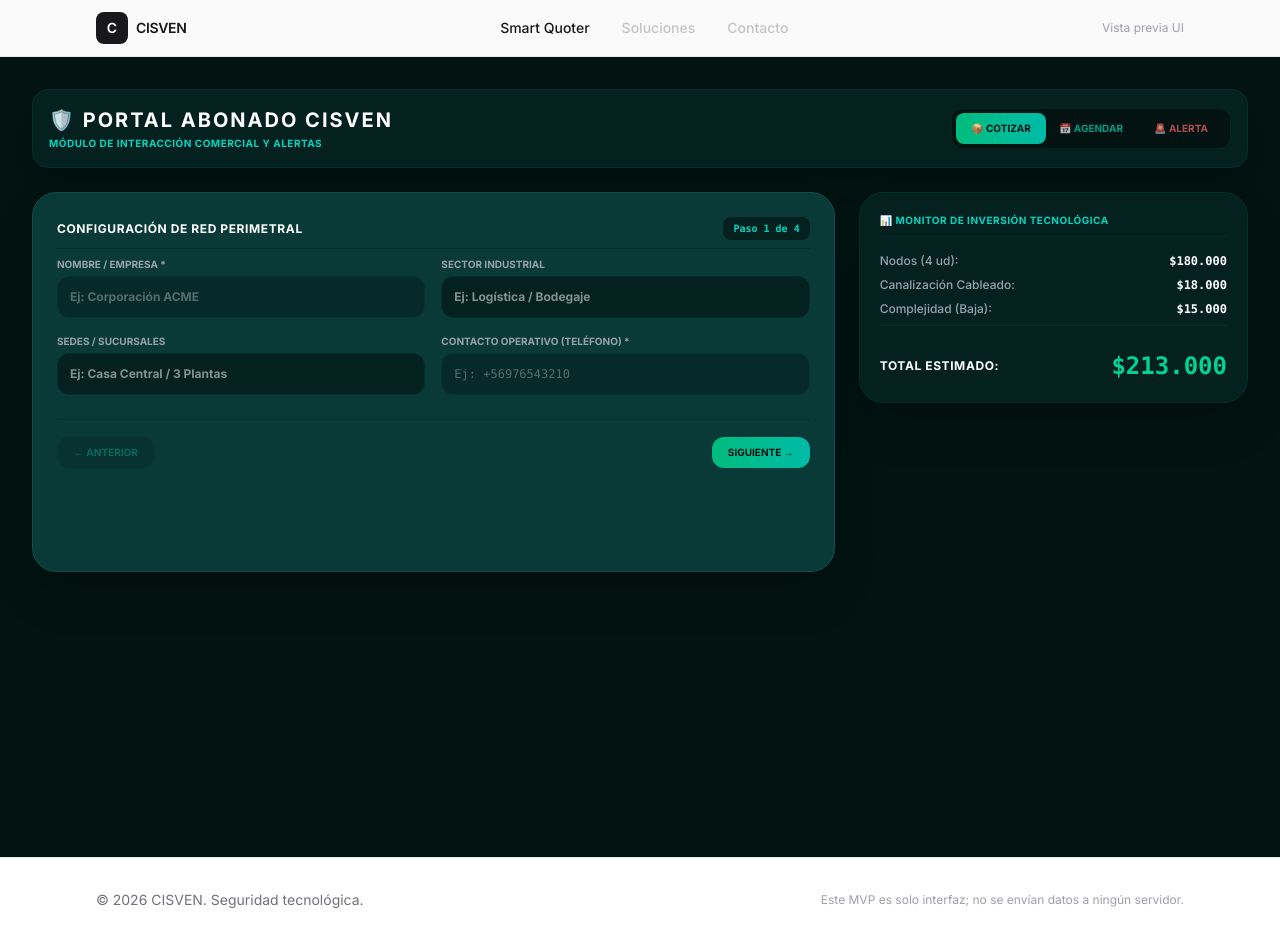
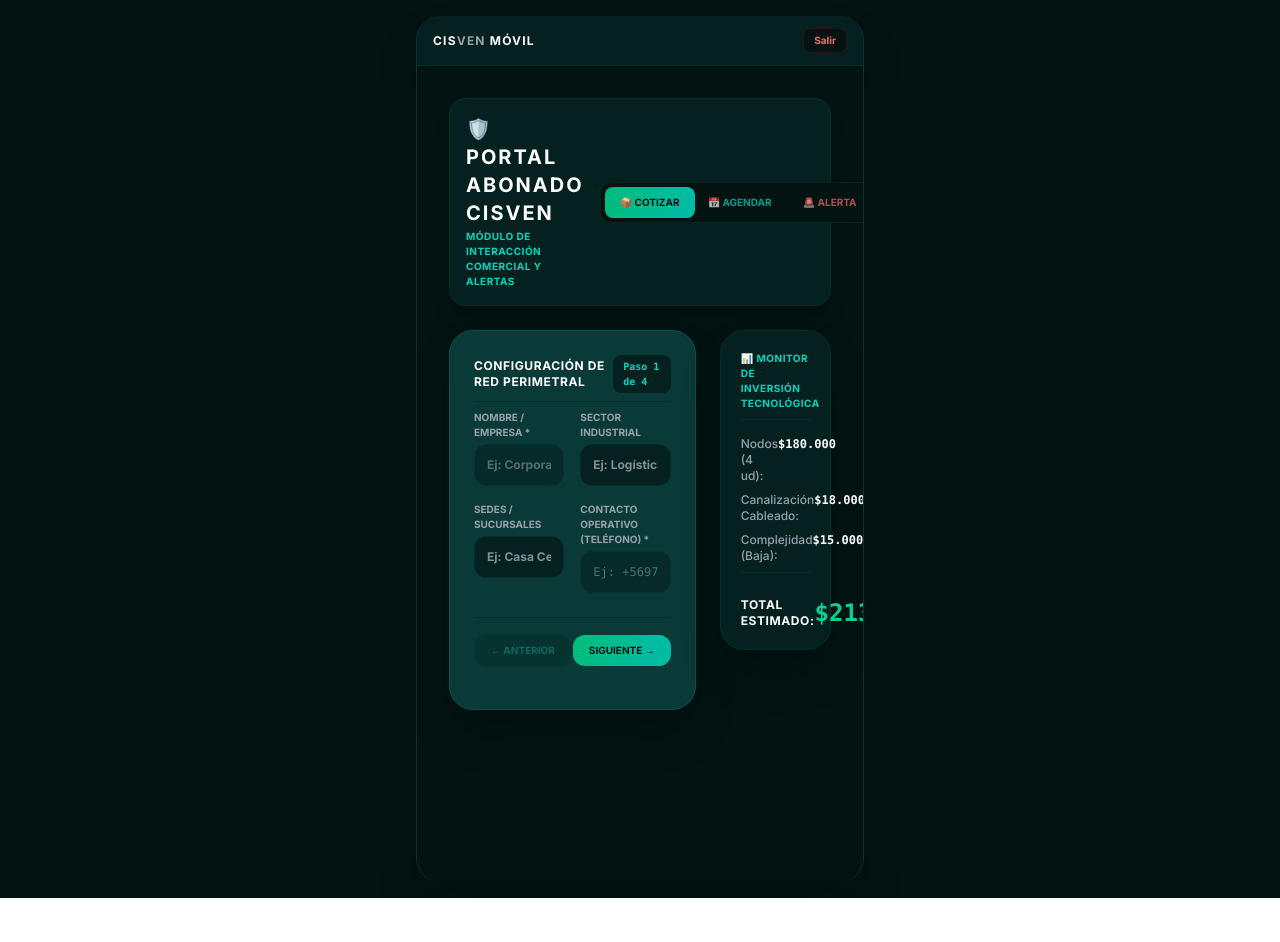
Before and after one commit to isabelleon32-hue/cisven-mvp, a React (Vite) app: page / in a window 1280 px wide. Both pictures are taken after typing "Sample", "Sample123" into the empty fields and a click on the button "ENTRAR AL SISTEMA". After the commit the page ends 898 px from the top, so only its background shows below. Built offline with nearby package versions, Linux system fonts and the light colour scheme.

Commit message:
fix: encajonar interfaz en layout movil y liberar restriccion de inputs bloqueados

```diff
--- a/src/components/layout/MainLayout.jsx
+++ b/src/components/layout/MainLayout.jsx
@@ -1,23 +1,30 @@
 import React from 'react';
-import Header from './Header';
-import Footer from './Footer';
 
 export default function MainLayout({ children, onLogout }) {
   return (
-    // Reemplazamos los contenedores rígidos por un layout de ancho completo (w-full) y sin límites
-    <div className="min-h-screen bg-zinc-50 flex flex-col w-full antialiased font-sans">
+    <div className="min-h-screen bg-[#021312] flex flex-col justify-center items-center p-0 md:p-4 antialiased font-sans">
+      {/* Contenedor con la Maqueta Rígida de Celular para resguardar la identidad visual */}
+      <div className="w-full max-w-md min-h-screen md:min-h-[85vh] bg-[#021312] flex flex-col shadow-2xl relative border-x border-teal-900/60 md:rounded-3xl overflow-hidden">
 
-      {/* Barra de navegación superior nativa */}
-      <Header onLogout={onLogout} />
+        {/* Barra superior de control integrada */}
+        <div className="bg-[#042120] border-b border-teal-950 px-4 py-3 flex justify-between items-center select-none">
+          <div>
+            <h1 className="text-xs font-black text-white tracking-widest">CIS<span className="text-gray-400">VEN</span> MÓVIL</h1>
+          </div>
+          <button
+            onClick={onLogout}
+            className="bg-[#021312] hover:bg-red-950/40 text-red-400 text-[10px] font-bold px-2.5 py-1 rounded-lg border border-red-900/30 transition-all"
+          >
+            Salir
+          </button>
+        </div>
 
-      {/* Área de contenido principal: eliminamos max-w-md y mx-auto para que el Cotizador o cualquier pantalla ocupe todo el espacio */}
-      <main className="flex-1 w-full">
-        {children}
-      </main>
+        {/* Área del Cotizador / Contenido */}
+        <main className="flex-1 overflow-y-auto pb-4">
+          {children}
+        </main>
 
-      {/* Pie de página nativo */}
-      <Footer />
-
+      </div>
     </div>
   );
 }
```
